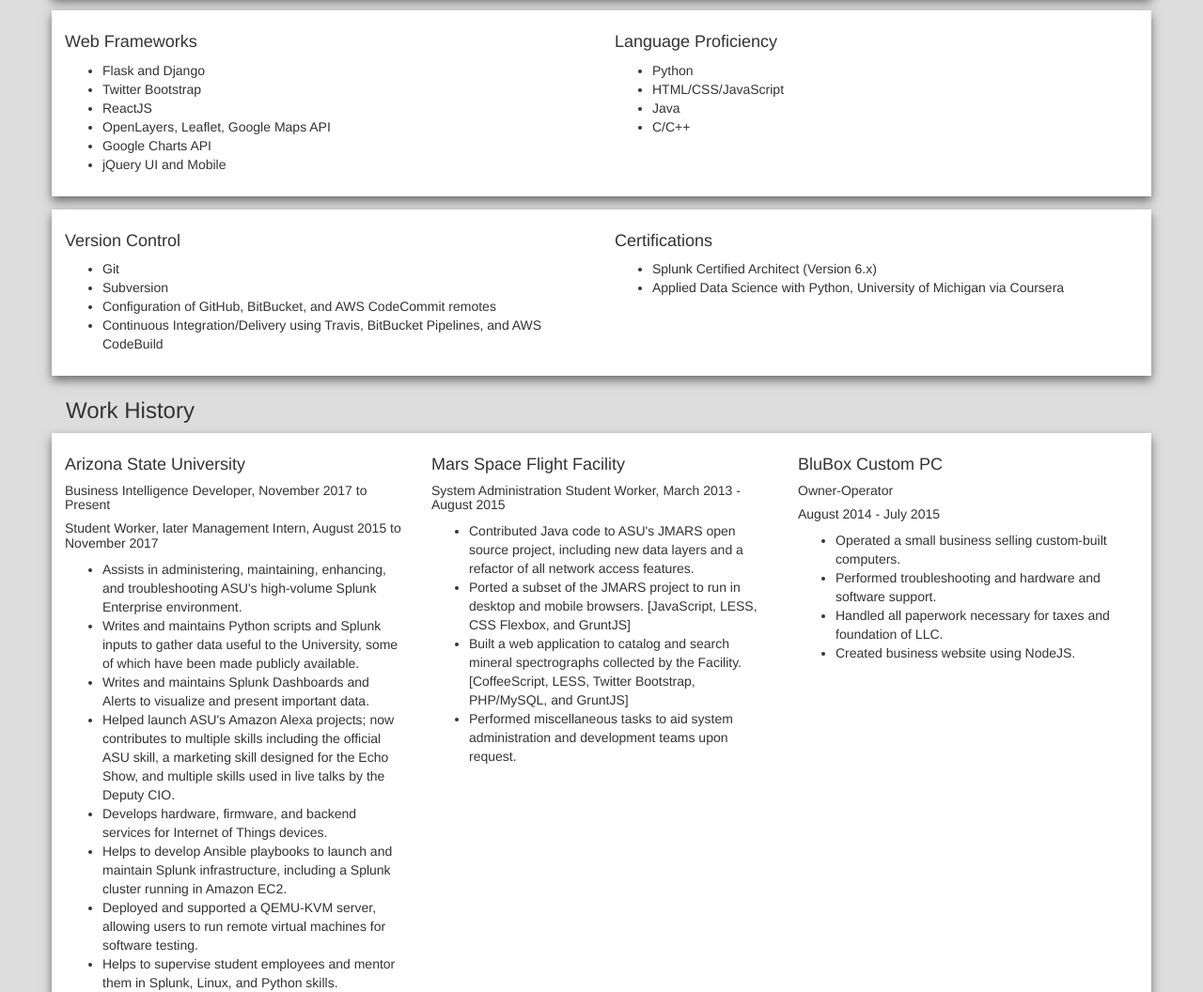
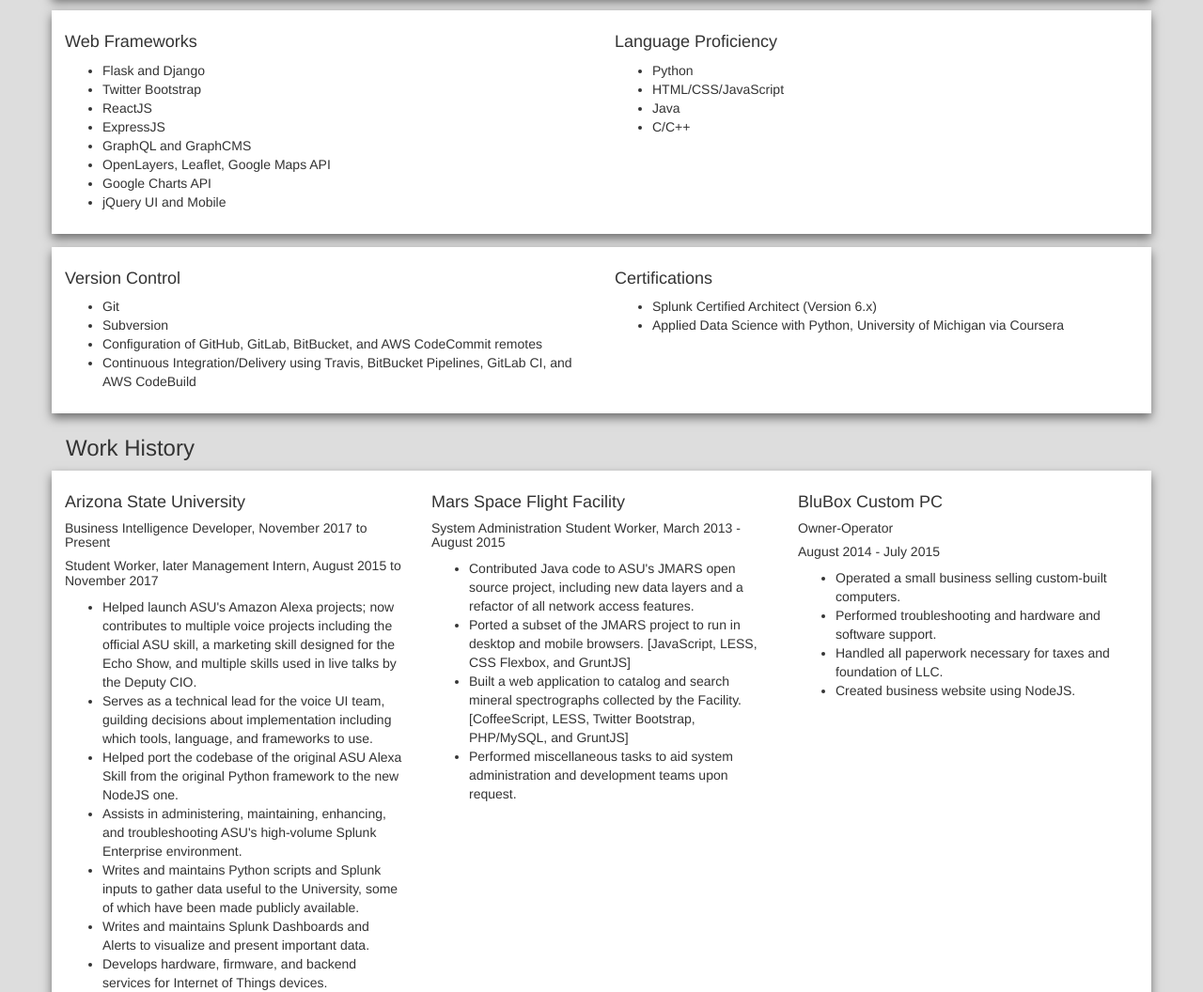
Before and after one commit to sodle/sodle.github.io, a plain HTML site: page index.html in a window 1280 px wide. Shown: the part 825-1881 px from the top of the page at 94% size. Drawn offline with Linux system fonts and the light colour scheme.

Commit message:
Update index.html

```diff
--- a/index.html
+++ b/index.html
@@ -122,6 +122,8 @@
         <li>Flask and Django</li>
         <li>Twitter Bootstrap</li>
         <li>ReactJS</li>
+        <li>ExpressJS</li>
+        <li>GraphQL and GraphCMS</li>
         <li>OpenLayers, Leaflet, Google Maps API</li>
         <li>Google Charts API</li>
         <li>jQuery UI and Mobile</li>
@@ -143,8 +145,8 @@
       <ul>
         <li>Git</li>
         <li>Subversion</li>
-        <li>Configuration of GitHub, BitBucket, and AWS CodeCommit remotes</li>
-        <li>Continuous Integration/Delivery using Travis, BitBucket Pipelines, and AWS CodeBuild</li>
+        <li>Configuration of GitHub, GitLab, BitBucket, and AWS CodeCommit remotes</li>
+        <li>Continuous Integration/Delivery using Travis, BitBucket Pipelines, GitLab CI, and AWS CodeBuild</li>
       </ul>
     </div>
     <div class="col-xs-6">
@@ -163,10 +165,12 @@
       <h5>Business Intelligence Developer, November 2017 to Present</h5>
       <h5>Student Worker, later Management Intern, August 2015 to November 2017</h5>
       <ul>
+        <li>Helped launch ASU's Amazon Alexa projects; now contributes to multiple voice projects including the official ASU skill, a marketing skill designed for the Echo Show, and multiple skills used in live talks by the Deputy CIO.</li>
+        <li>Serves as a technical lead for the voice UI team, guilding decisions about implementation including which tools, language, and frameworks to use.</li>
+        <li>Helped port the codebase of the original ASU Alexa Skill from the original Python framework to the new NodeJS one.</li>
         <li>Assists in administering, maintaining, enhancing, and troubleshooting ASU's high-volume Splunk Enterprise environment.</li>
         <li>Writes and maintains Python scripts and Splunk inputs to gather data useful to the University, some of which have been made publicly available.</li>
         <li>Writes and maintains Splunk Dashboards and Alerts to visualize and present important data.</li>
-        <li>Helped launch ASU's Amazon Alexa projects; now contributes to multiple skills including the official ASU skill, a marketing skill designed for the Echo Show, and multiple skills used in live talks by the Deputy CIO.</li>
         <li>Develops hardware, firmware, and backend services for Internet of Things devices.</li>
         <li>Helps to develop Ansible playbooks to launch and maintain Splunk infrastructure, including a Splunk cluster running in Amazon EC2.</li>
         <li>Deployed and supported a QEMU-KVM server, allowing users to run remote virtual machines for software testing.</li>
```
